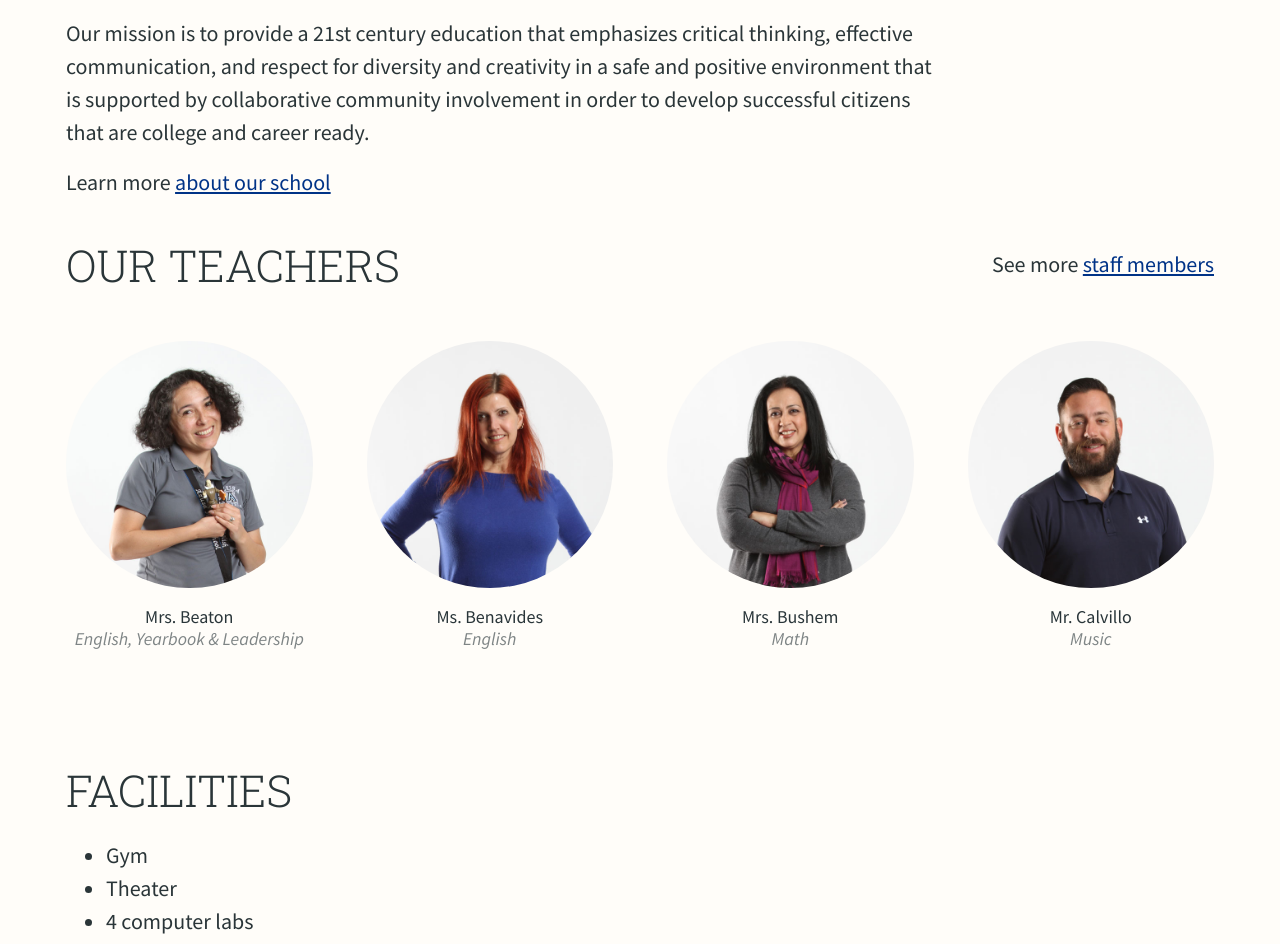
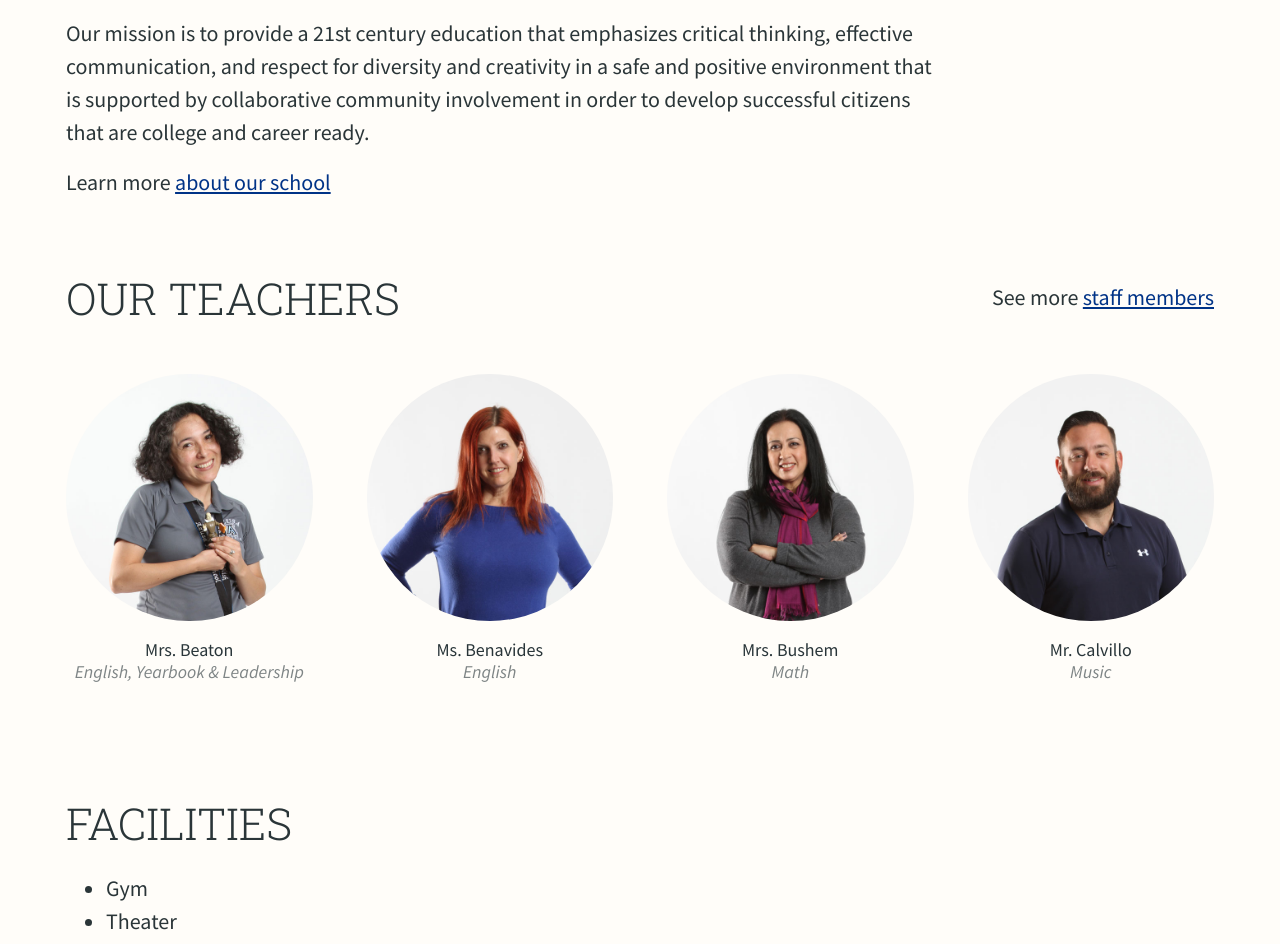
Before and after one commit to jimthoburn/azusa, a Jekyll site: the page built from home.markdown, in a window 1280 px wide. Shown: the part 757-1701 px from the top of the page. Built offline with Jekyll 4.4.1, drawn with Linux system fonts in a browser that asks for light colours.

Commit message:
Tweak home page

```diff
--- a/_css/home.css
+++ b/_css/home.css
@@ -16,7 +16,7 @@
   }
   */
   .home main .staff-list {
-
+    margin-top: calc(var(--line-height) * 2);
   }
   @media (min-width: 40em) {
     .summaries {
--- a/css/home.css
+++ b/css/home.css
@@ -16,7 +16,7 @@
   }
   */
   .home main .staff-list {
-
+    margin-top: calc(var(--line-height) * 2);
   }
   @media (min-width: 40em) {
     .summaries {
--- a/css/shared.css
+++ b/css/shared.css
@@ -599,7 +599,7 @@
   */
 
   .home main .staff-list {
-
+    margin-top: 3em;
   }
 
   @media (min-width: 40em) {
```
Also changed, not shown: 2 other files.
